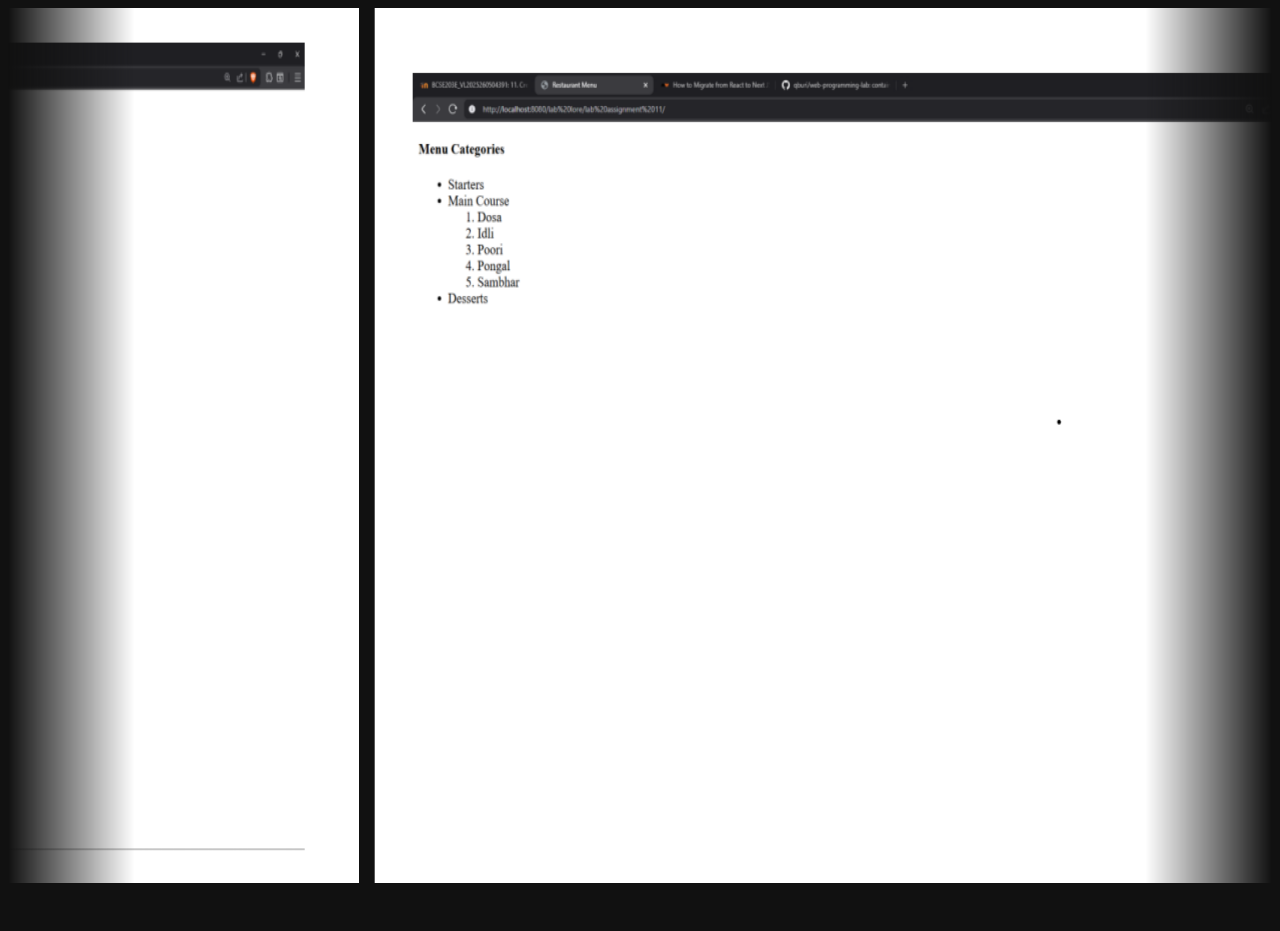
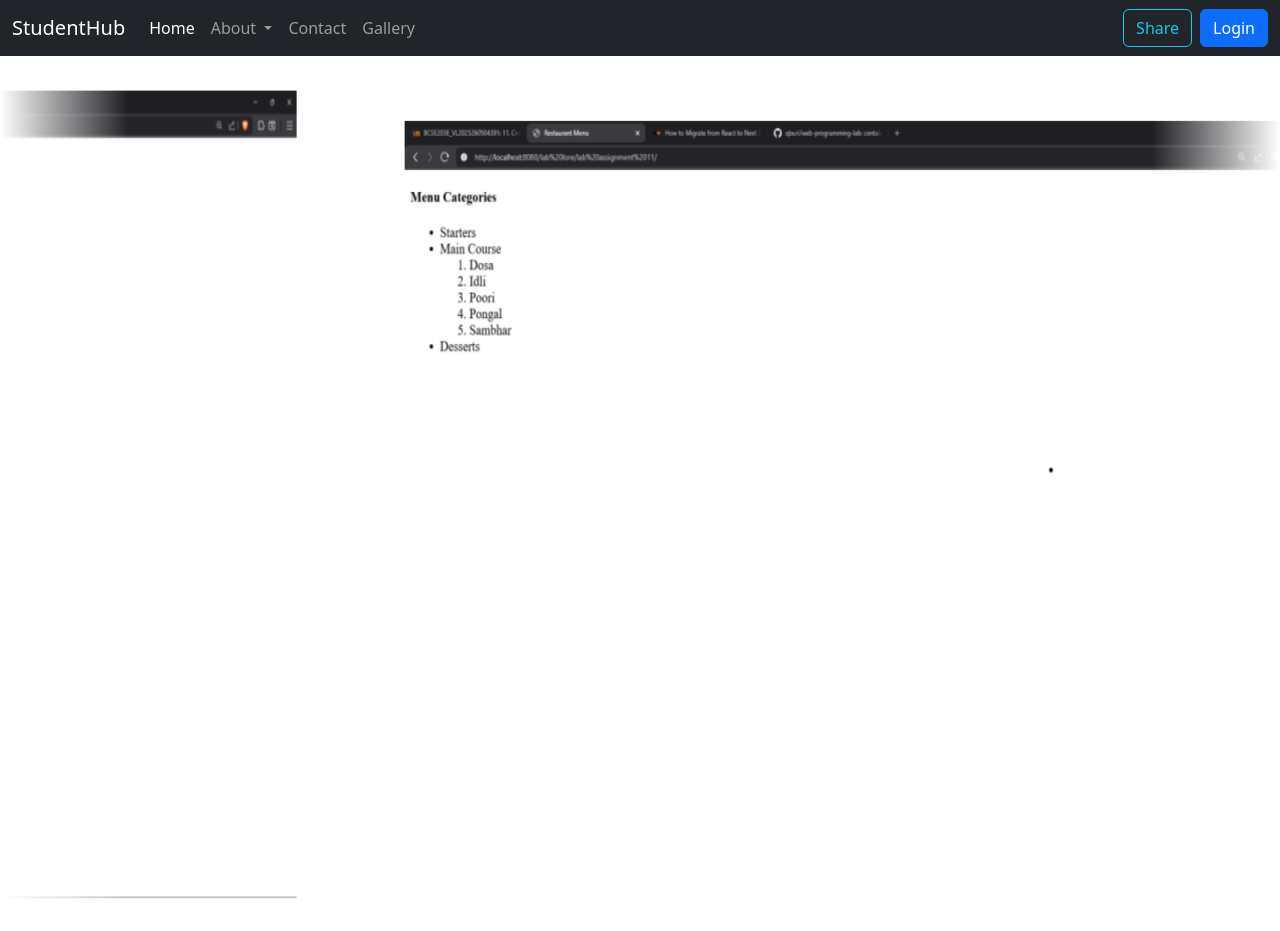
Before and after one commit to qburi/web-programming-lab-project, a website: page index.html in a window 1280 px wide. Before the commit the page ends 891 px from the top, so only its background shows below. Drawn offline with nearby package versions, Linux system fonts and the light colour scheme.

Commit message:
Add BootStrap navbar

```diff
--- a/index.html
+++ b/index.html
@@ -4,8 +4,56 @@
     <meta charset="UTF-8">
     <title>Title</title>
     <link rel="Stylesheet" type="text/css" href="index.css">
+    <link href="https://cdn.jsdelivr.net/npm/bootstrap@5.3.8/dist/css/bootstrap.min.css" rel="stylesheet" integrity="sha384-sRIl4kxILFvY47J16cr9ZwB07vP4J8+LH7qKQnuqkuIAvNWLzeN8tE5YBujZqJLB" crossorigin="anonymous">
+    <script defer src="https://cdn.jsdelivr.net/npm/bootstrap@5.3.8/dist/js/bootstrap.bundle.min.js" integrity="sha384-FKyoEForCGlyvwx9Hj09JcYn3nv7wiPVlz7YYwJrWVcXK/BmnVDxM+D2scQbITxI" crossorigin="anonymous"></script>
 </head>
 <body>
+<nav class="navbar navbar-expand-lg navbar-dark bg-dark">
+    <div class="container-fluid">
+        <a class="navbar-brand" href="index.html">StudentHub</a>
+
+        <button class="navbar-toggler" type="button" data-bs-toggle="collapse" data-bs-target="#mainNav" aria-controls="mainNav" aria-expanded="false" aria-label="Toggle navigation">
+            <span class="navbar-toggler-icon"></span>
+        </button>
+
+        <div class="collapse navbar-collapse" id="mainNav">
+            <ul class="navbar-nav me-auto mb-2 mb-lg-0">
+
+                <li class="nav-item">
+                    <a class="nav-link active" aria-current="page" href="index.html">Home</a>
+                </li>
+
+                <li class="nav-item dropdown">
+                    <a class="nav-link dropdown-toggle" href="#" id="aboutDropdown" role="button" data-bs-toggle="dropdown" aria-expanded="false">
+                        About
+                    </a>
+                    <ul class="dropdown-menu" aria-labelledby="aboutDropdown">
+                        <li><a class="dropdown-item" href="showcase.html#portfolio">Portfolio</a></li>
+                        <li><a class="dropdown-item" href="showcase.html#course">Course Pursuing</a></li>
+                        <li><a class="dropdown-item" href="showcase.html#leaderboard">Leaderboard</a></li>
+                        <li><hr class="dropdown-divider"></li>
+                        <li><a class="dropdown-item" href="showcase.html#literal-about">Literal About Page</a></li>
+                    </ul>
+                </li>
+
+                <li class="nav-item">
+                    <a class="nav-link" href="contact.html">Contact</a>
+                </li>
+
+                <li class="nav-item">
+                    <a class="nav-link" href="gallery.html">Gallery</a>
+                </li>
+
+            </ul>
+
+            <div class="d-flex gap-2">
+                <button class="btn btn-outline-info" id="shareBtn">Share</button>
+                <button class="btn btn-primary" data-bs-toggle="modal" data-bs-target="#loginModal">Login</button>
+            </div>
+        </div>
+    </div>
+</nav>
+
 <div class="scroller">
     <div class="scroller-inner">
         <img src="./images/s1.png" alt="Task 1">
```
